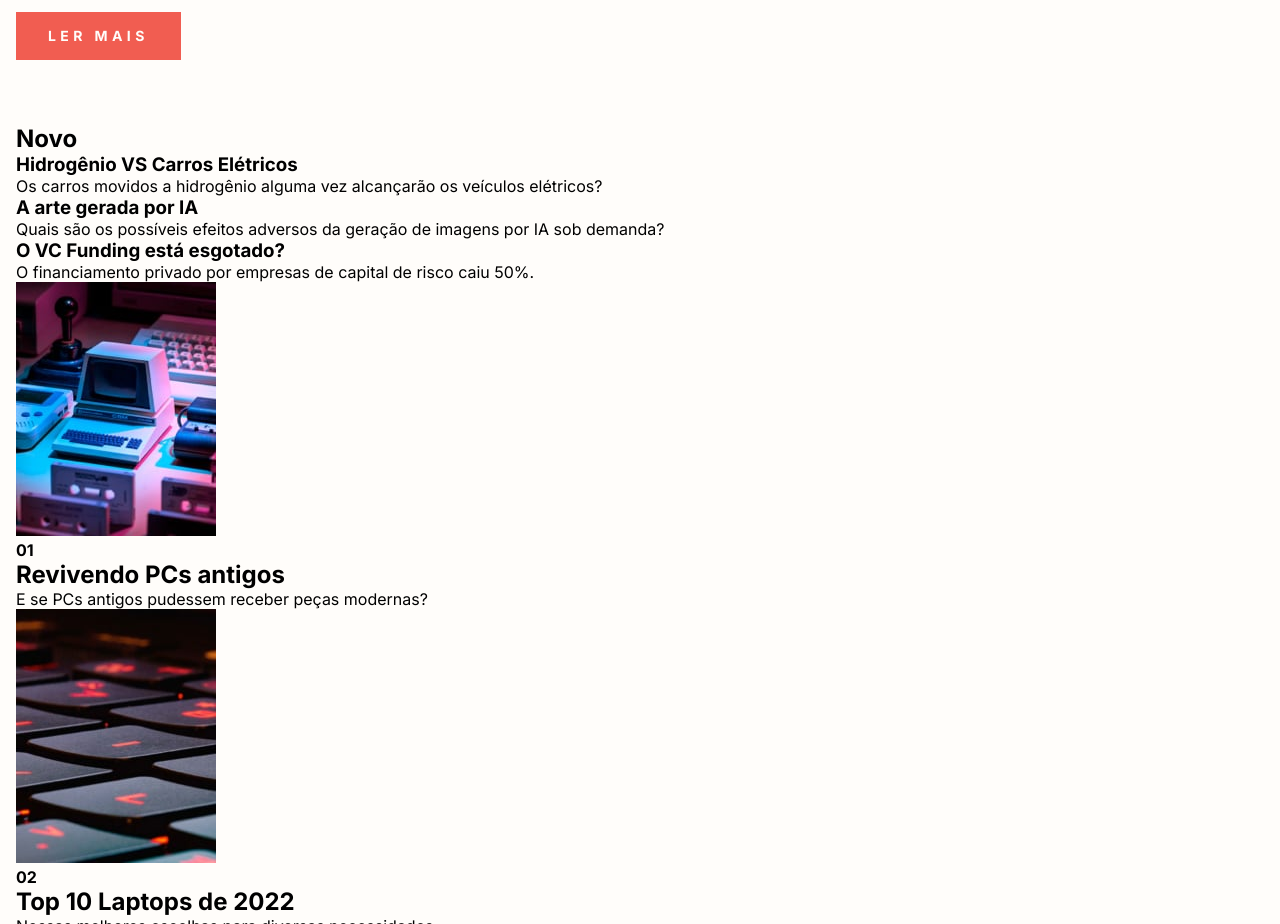
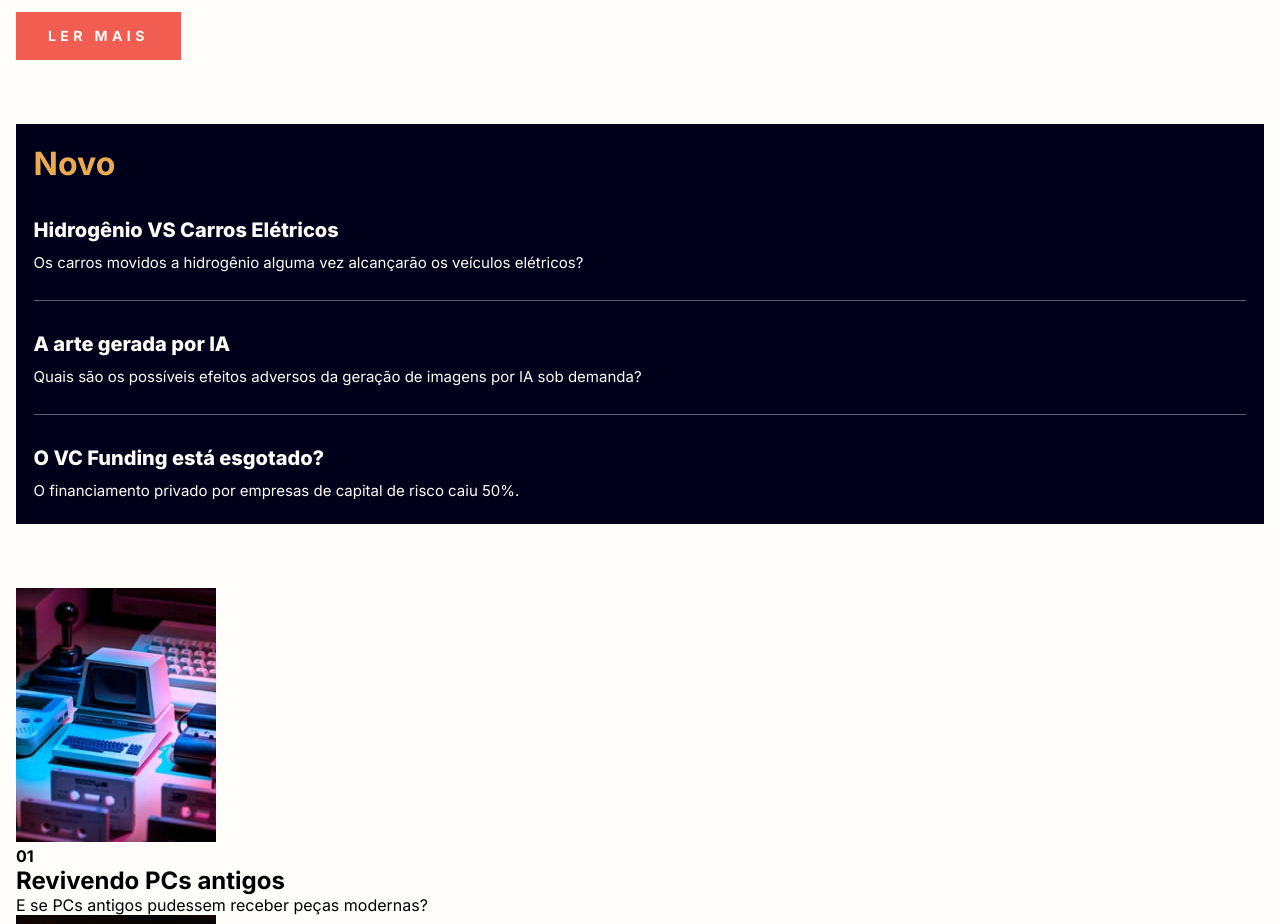
Before and after one commit to lucasagp18/noticiasV1, a plain HTML site: page index.html in a window 1280 px wide. Shown: the part 1340-2264 px from the top of the page. Drawn offline with Linux system fonts and the light colour scheme.

Commit message:
Estilização da segunda seção finalizada

```diff
--- a/index.html
+++ b/index.html
@@ -25,13 +25,13 @@
             <button>Ler Mais</button>
         </section>
 
-        <section class="segunda secao">
+        <section class="segunda-secao">
             <h2>Novo</h2>
-            <div>
+            <div class="margim-border-padding">
                 <h3>Hidrogênio VS Carros Elétricos</h3>
                 <p>Os carros movidos a hidrogênio alguma vez alcançarão os veículos elétricos?</p>
             </div>
-            <div>
+            <div class="margim-border-padding">
                 <h3>A arte gerada por IA</h3>
                 <p>Quais são os possíveis efeitos adversos da geração de imagens por IA sob demanda?</p>
             </div>
@@ -41,7 +41,7 @@
             </div>
         </section>
 
-        <section class="terceira secao">
+        <section class="terceira-secao">
             <div>
                 <img src="assets/images/image-retro-pcs.jpg" alt="imagem de computadores antigos">
                 <div>
--- a/style.css
+++ b/style.css
@@ -64,3 +64,37 @@ body{
     letter-spacing: 0.275rem;
     line-height: 1.5rem;
 }
+
+.segunda-secao{
+    background-color: var(--dark-blue);
+    margin-bottom: 4rem;
+    padding: 1.5rem 1.1rem;
+
+}
+
+.margim-border-padding{
+    border-bottom: 1px solid var(--gunmetal);
+    margin-bottom: 1.75rem;
+    padding-bottom: 1.75rem;
+}
+
+
+.segunda-secao h2 {
+    color: var(--yellow);
+    font-size: 2rem;
+    line-height: 100%;
+    margin-bottom: 2.2rem;
+}
+
+.segunda-secao h3{
+    color: var(--almost-white);
+    font-size: 1.25rem;
+    line-height: 1.5;
+    font-weight: 800;
+    margin-bottom: 0.5rem;
+}
+.segunda-secao p{
+    color: var(--almost-white);
+    font-size: 0.9375rem;
+    font-weight: 1.625rem;
+}
```
